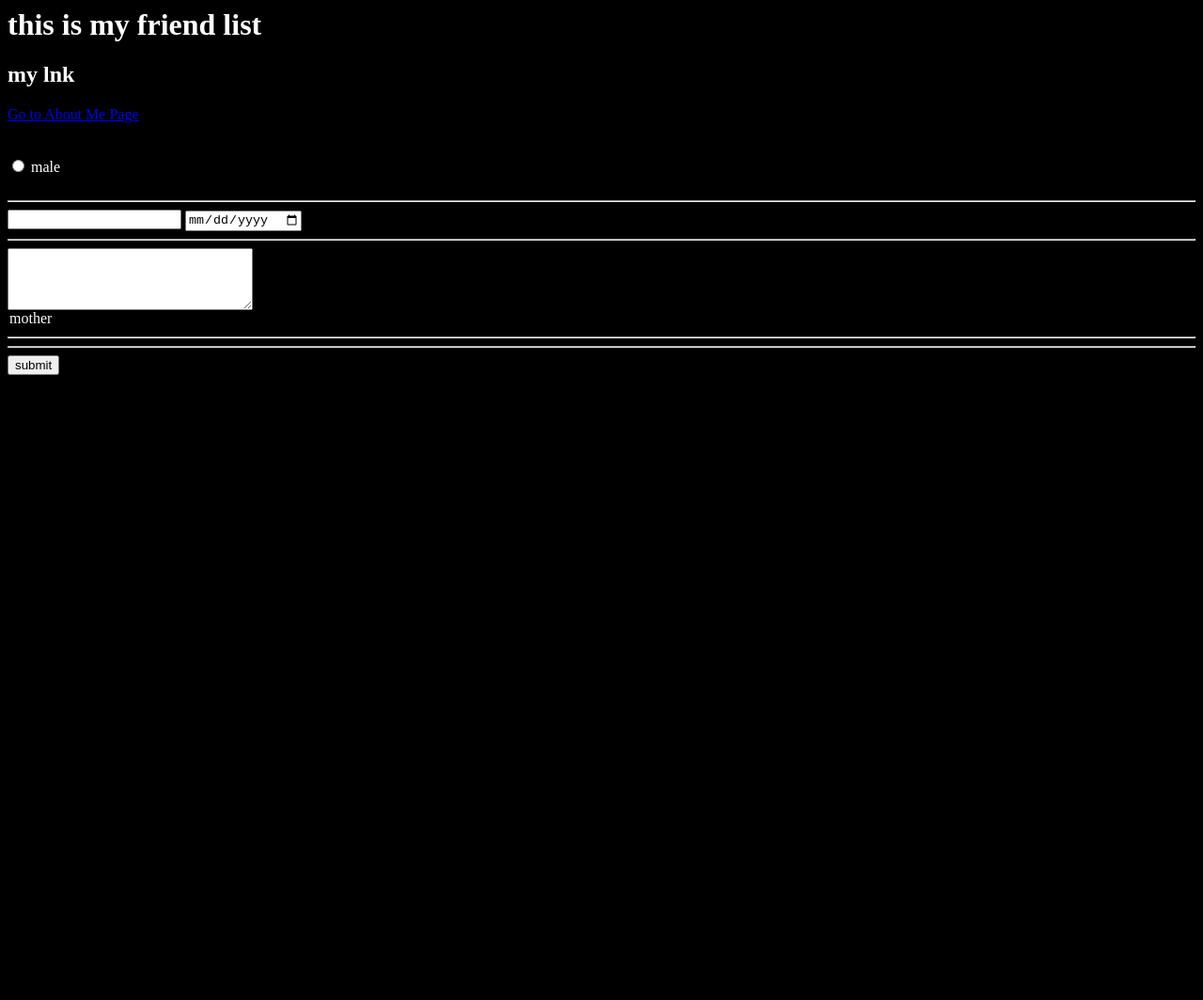
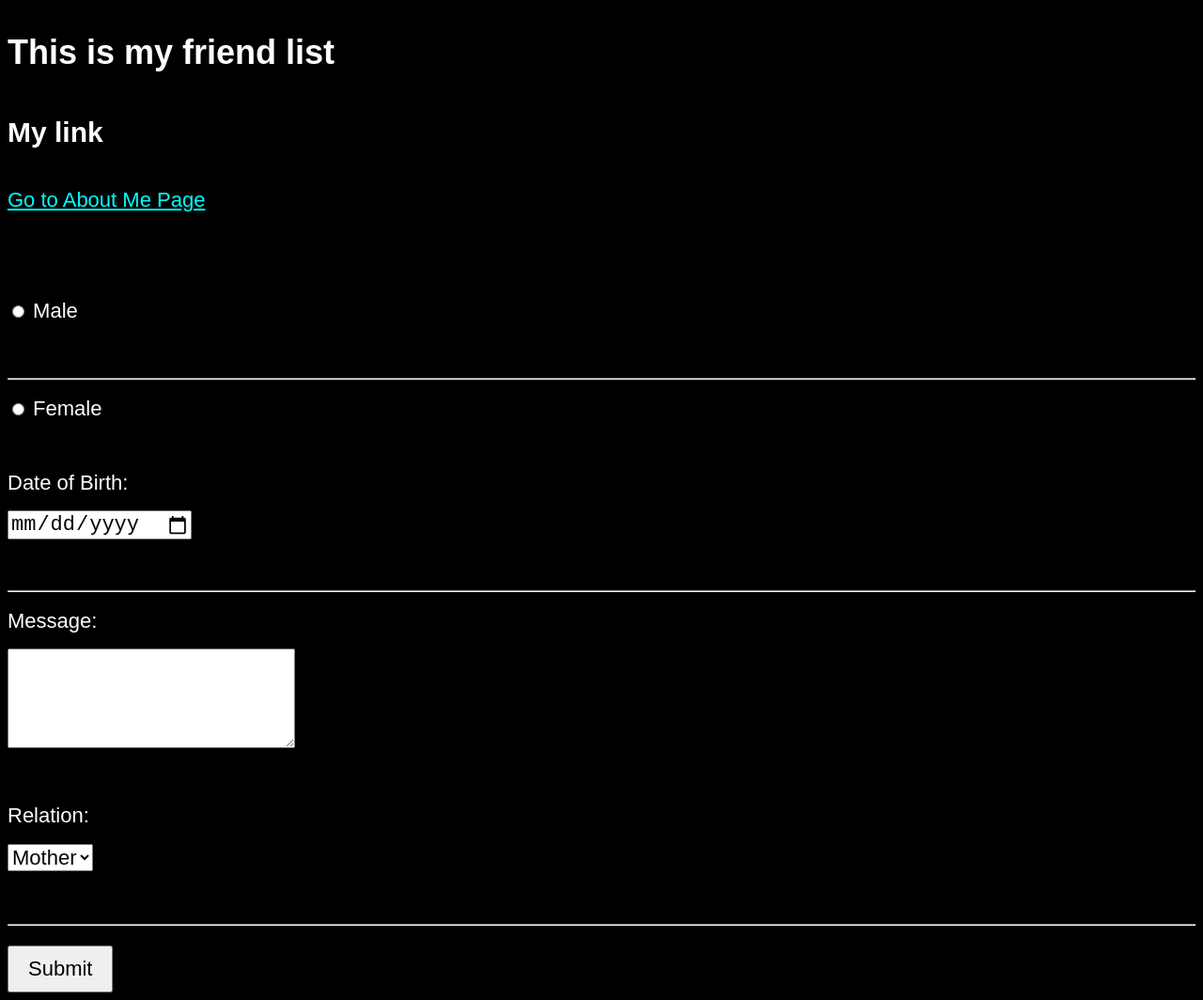
Before and after one commit to pro-creater/help-visualy-impaired, a plain HTML site: page index.html in a window 1280 px wide. Shown: the whole page at 94% size. Before the commit the page ends 800 px from the top, so only its background shows below. Drawn offline with Linux system fonts and the light colour scheme.

Commit message:
Update index.html

```diff
--- a/index.html
+++ b/index.html
@@ -1,27 +1,93 @@
-<DOCTYPE HTML>
+<!DOCTYPE html>
 <html>
 <head>
+    <title>Friend List</title>
+
+    <style>
+        body {
+            background-color: black;
+            color: white;
+            font-size: 22px;        /* 👈 increased font size */
+            line-height: 1.8;
+            font-family: Arial, sans-serif;
+        }
+
+        h1 {
+            font-size: 36px;
+        }
+
+        h2 {
+            font-size: 30px;
+        }
+
+        a {
+            color: #00ffff;
+            font-size: 22px;
+        }
+
+        input, textarea, select, button {
+            font-size: 22px;
+            margin-top: 10px;
+        }
+
+        textarea {
+            width: 300px;
+            height: 100px;
+        }
+
+        button {
+            padding: 10px 20px;
+            cursor: pointer;
+        }
+    </style>
 </head>
-<body bgcolor="black" text="white">
-<h1> this is my friend list </h1>
-<h2> my lnk </h2>
+
+<body>
+
+    <h1>This is my friend list</h1>
+
+    <h2>My link</h2>
     <a href="aboutme.html">Go to About Me Page</a>
+
     <form>
-<br> <br>
-<input type="radio" name="gender"> male
-<br> <br>
+        <br><br>
+
+        <label>
+            <input type="radio" name="gender"> Male
+        </label>
+
+        <br><br>
         <hr>
-<input type="female">
+
+        <label>
+            <input type="radio" name="gender"> Female
+        </label>
+
+        <br><br>
+
+        <label>Date of Birth:</label><br>
         <input type="date" name="dob">
-<br>
 
+        <br><br>
         <hr>
-<textarea rows="4" cols="30"></textarea>
-<celect>
-<option>mother</option>
-</celect>
+
+        <label>Message:</label><br>
+        <textarea></textarea>
+
+        <br><br>
+
+        <label>Relation:</label><br>
+        <select>
+            <option>Mother</option>
+            <option>Father</option>
+            <option>Friend</option>
+        </select>
+
+        <br><br>
         <hr>
-<hr>
-<input type="submit" value="submit">
+
+        <button type="submit">Submit</button>
+    </form>
+
 </body>
 </html>
```
Lines whose indentation alone changed are shown as unchanged.
